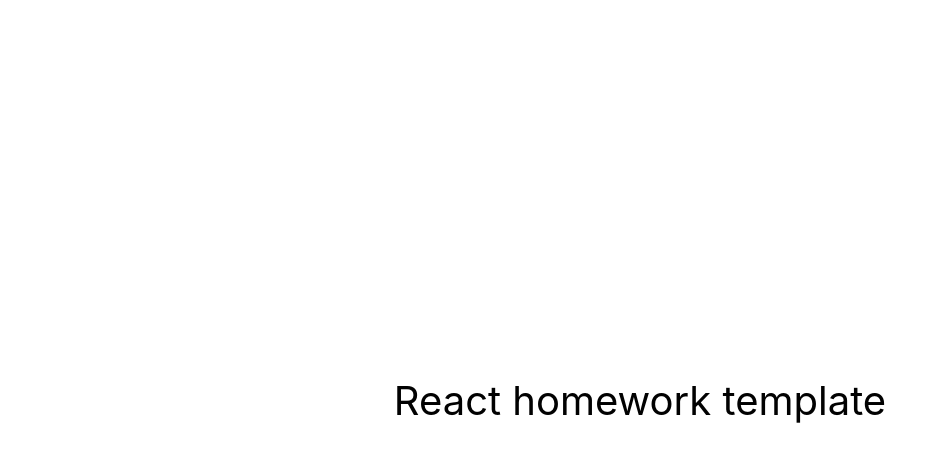
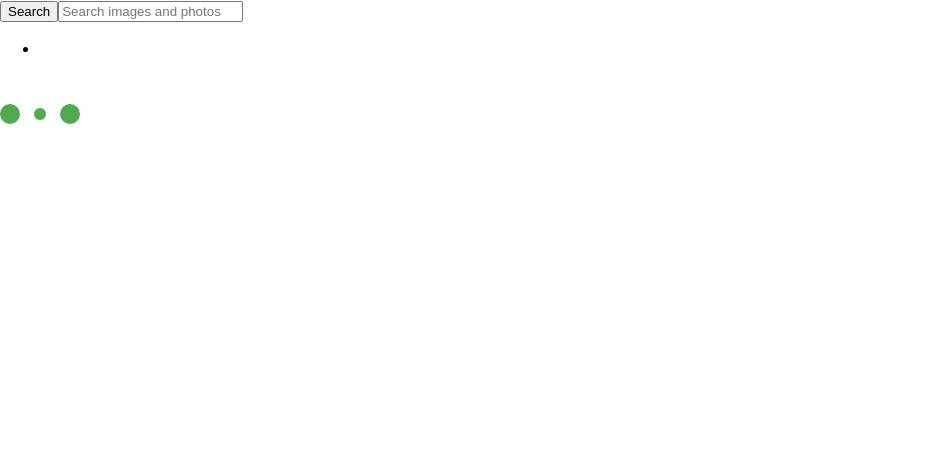
Before and after one commit to DianaAkhmedova/goit-react-hw-04-images, a React (Create React App) app: page / in a window 1280 px wide. Shown: the top 462 px of the page, without its empty margins (0-947 px from the left). Built offline with nearby package versions, Linux system fonts and the light colour scheme.

Commit message:
add components

```diff
--- a/package.json
+++ b/package.json
@@ -9,6 +9,7 @@
     "@testing-library/user-event": "^13.5.0",
     "react": "^18.1.0",
     "react-dom": "^18.1.0",
+    "react-loader-spinner": "^5.3.4",
     "react-scripts": "5.0.1",
     "web-vitals": "^2.1.3"
   },
--- a/src/components/App.jsx
+++ b/src/components/App.jsx
@@ -1,16 +1,11 @@
+import Searchbar from './Searchbar/Searchbar';
+import ImageGallery from './ImageGallery/ImageGallery';
+
 export const App = () => {
   return (
-    <div
-      style={{
-        height: '100vh',
-        display: 'flex',
-        justifyContent: 'center',
-        alignItems: 'center',
-        fontSize: 40,
-        color: '#010101'
-      }}
-    >
-      React homework template
+    <div>
+      <Searchbar />
+      <ImageGallery />
     </div>
   );
 };
--- /dev/null
+++ b/src/components/ImageGallery/ImageGallery.jsx
@@ -0,0 +1,15 @@
+import ImageGalleryItem from './ImageGalleryItem/ImageGalleryItem';
+import Loader from 'components/ImageGallery/Loader/Loader';
+
+const ImageGallery = () => {
+  return (
+    <>
+      <ul class="gallery">
+        <ImageGalleryItem />
+      </ul>
+      <Loader />
+    </>
+  );
+};
+
+export default ImageGallery;
--- /dev/null
+++ b/src/components/ImageGallery/ImageGalleryItem/ImageGalleryItem.jsx
@@ -0,0 +1,9 @@
+const ImageGalleryItem = () => {
+  return (
+    <li class="gallery-item">
+      <img src="" alt="" />
+    </li>
+  );
+};
+
+export default ImageGalleryItem;
--- /dev/null
+++ b/src/components/ImageGallery/Loader/Loader.jsx
@@ -0,0 +1,18 @@
+import { ThreeDots } from 'react-loader-spinner';
+
+const Loader = () => {
+  return (
+    <ThreeDots
+      height="80"
+      width="80"
+      radius="9"
+      color="#4fa94d"
+      ariaLabel="three-dots-loading"
+      wrapperStyle={{}}
+      wrapperClassName=""
+      visible={true}
+    />
+  );
+};
+
+export default Loader;
--- /dev/null
+++ b/src/components/Searchbar/Searchbar.jsx
@@ -0,0 +1,25 @@
+import { Component } from 'react';
+
+class Searchbar extends Component {
+  render() {
+    return (
+      <header class="searchbar">
+        <form class="form">
+          <button type="submit" class="button">
+            <span class="button-label">Search</span>
+          </button>
+
+          <input
+            class="input"
+            type="text"
+            autocomplete="off"
+            autofocus
+            placeholder="Search images and photos"
+          />
+        </form>
+      </header>
+    );
+  }
+}
+
+export default Searchbar;
```
Also changed, not shown: src/components/Modal/Modal.jsx (added, +11 -0 lines), src/components/ImageGallery/Button/Button.jsx (added), 1 other file (tests, documents, lock files or other folders).
